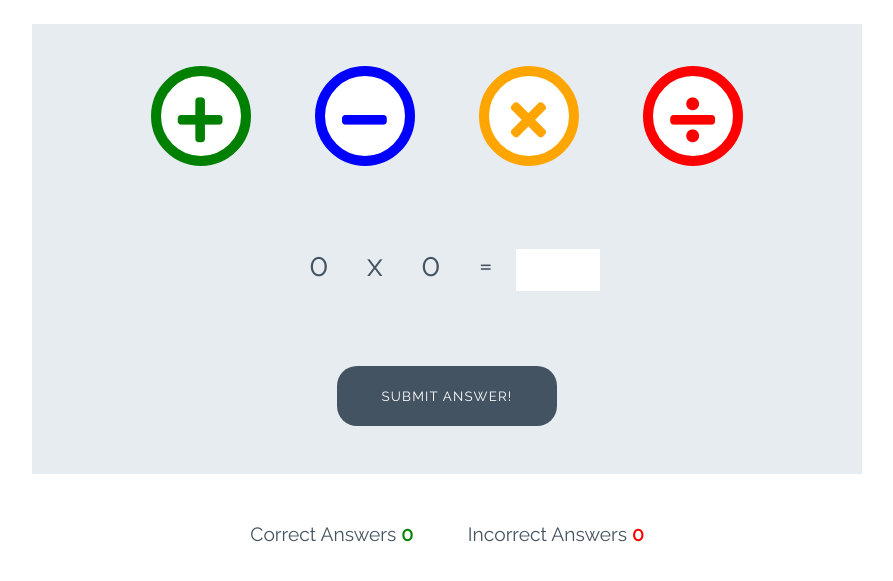
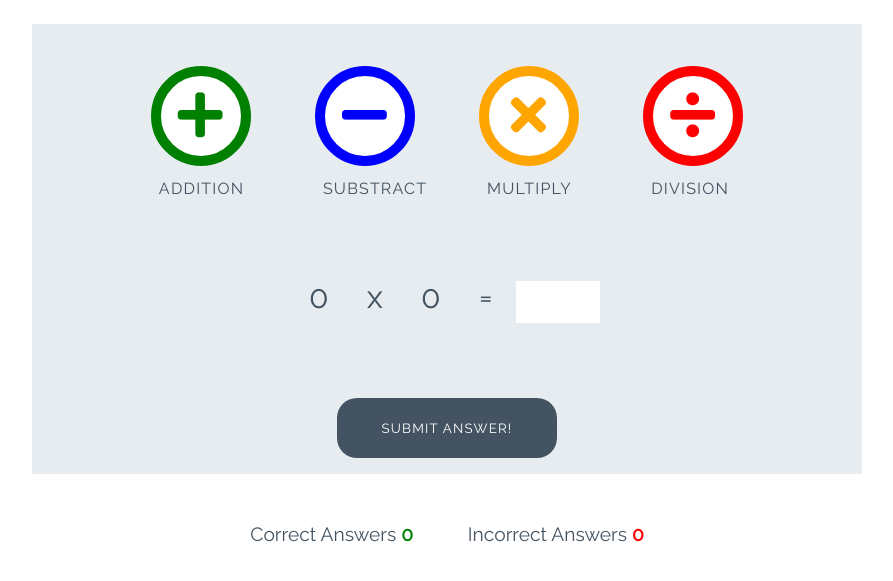
Before and after one commit to firstnamejonas/love-maths, a plain HTML site: page index.html in a window 1280 px wide. Shown: the part 79-660 px from the top of the page, without its empty margins (193-1086 px from the left). Drawn offline with Linux system fonts and the light colour scheme.

Commit message:
Add styles for game

```diff
--- a/assets/css/style.css
+++ b/assets/css/style.css
@@ -109,6 +109,15 @@ body {
     font-size: 3.2rem;
     margin: 0 30px;
     transition: all 0.5s;
+}
+
+.btn--big::after {
+    /*With content you can now show the content within the data-type attribute, they function as labels*/
+    content: attr(data-type);
+    font-size: 1rem;
+    color: #445361;
+    position: relative;
+    left: -0.5rem;
 }
 
 .btn--blue {
--- a/index.html
+++ b/index.html
@@ -19,10 +19,11 @@
 
     <div class="game-area">
         <div class="controls-area">
-            <button class="btn btn--big btn--green"><i class="fas fa-plus"></i></button>
-            <button class="btn btn--big btn--blue"><i class="fas fa-minus"></i></button>
-            <button class="btn btn--big btn--orange"><i class="fas fa-times"></i></button>
-            <button class="btn btn--big btn--red"><i class="fas fa-divide"></i></button>
+            <!--You're using those data-types so that you can manipulate HTML with JavaScript-->
+            <button data-type="addition" class="btn btn--big btn--green"><i class="fas fa-plus"></i></button>
+            <button data-type="substract" class="btn btn--big btn--blue"><i class="fas fa-minus"></i></button>
+            <button data-type="multiply" class="btn btn--big btn--orange"><i class="fas fa-times"></i></button>
+            <button data-type="division" class="btn btn--big btn--red"><i class="fas fa-divide"></i></button>
         </div>
         <div class="question-area">
             <!--You're using those spans so that everything appears inline-->
@@ -33,7 +34,7 @@
             <p class="answer-message">Enter Answer:</p>
             <input id="answer-box" type="number">
         </div>
-        <button class="btn btn--gray">Submit Answer!</button>
+        <button data-type="division" class="btn btn--gray">Submit Answer!</button>
     </div>
 
     <div class="score-area">
```
